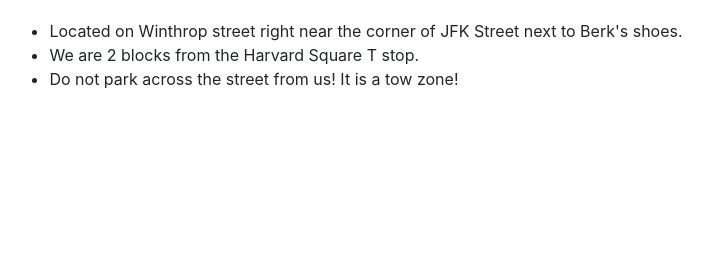
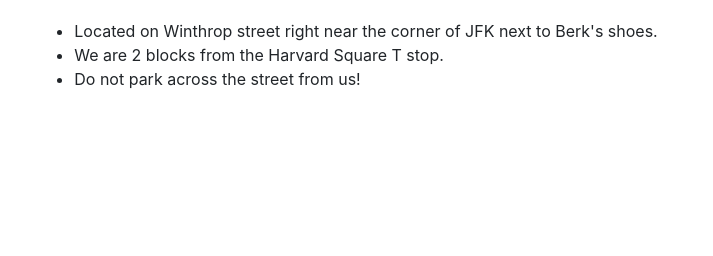
Before and after one commit to 169398/Food-Ordering_App_Django, a Django app: page /directions in a window 1280 px wide. Shown: the part 544-800 px from the top of the page, without its empty margins (294-1007 px from the left). Run offline with Django 3.2, Linux system fonts and the light colour scheme; a user stored in the database is signed in; data comes from the database, SQL or seed files in the repository; data that the repository does not hold is empty; some libraries are stand-ins or nearby versions.

Commit message:
Update directions.html

```diff
--- a/orders/templates/orders/directions.html
+++ b/orders/templates/orders/directions.html
@@ -9,9 +9,9 @@
       <div class="row justify-content-center" style="margin-top:20px;">
 
         <ul>
-          <li>Located on Winthrop street right near the corner of JFK Street next to Berk's shoes.</li>
+          <li>Located on Winthrop street right near the corner of JFK next to Berk's shoes.</li>
           <li>We are 2 blocks from the Harvard Square T stop.</li>
-          <li>Do not park across the street from us! It is a tow zone!</li>
+          <li>Do not park across the street from us! </li>
         </ul>
 
       </div>
```
